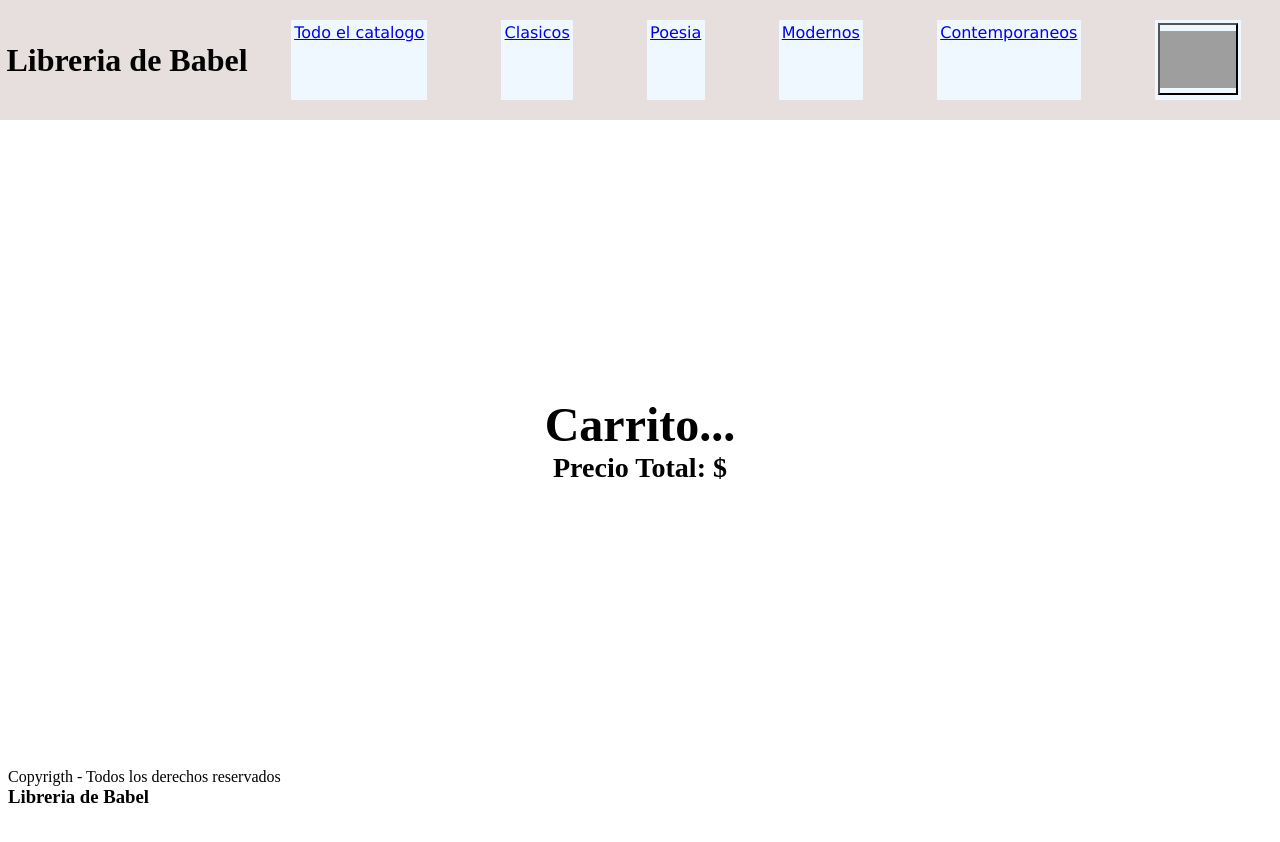
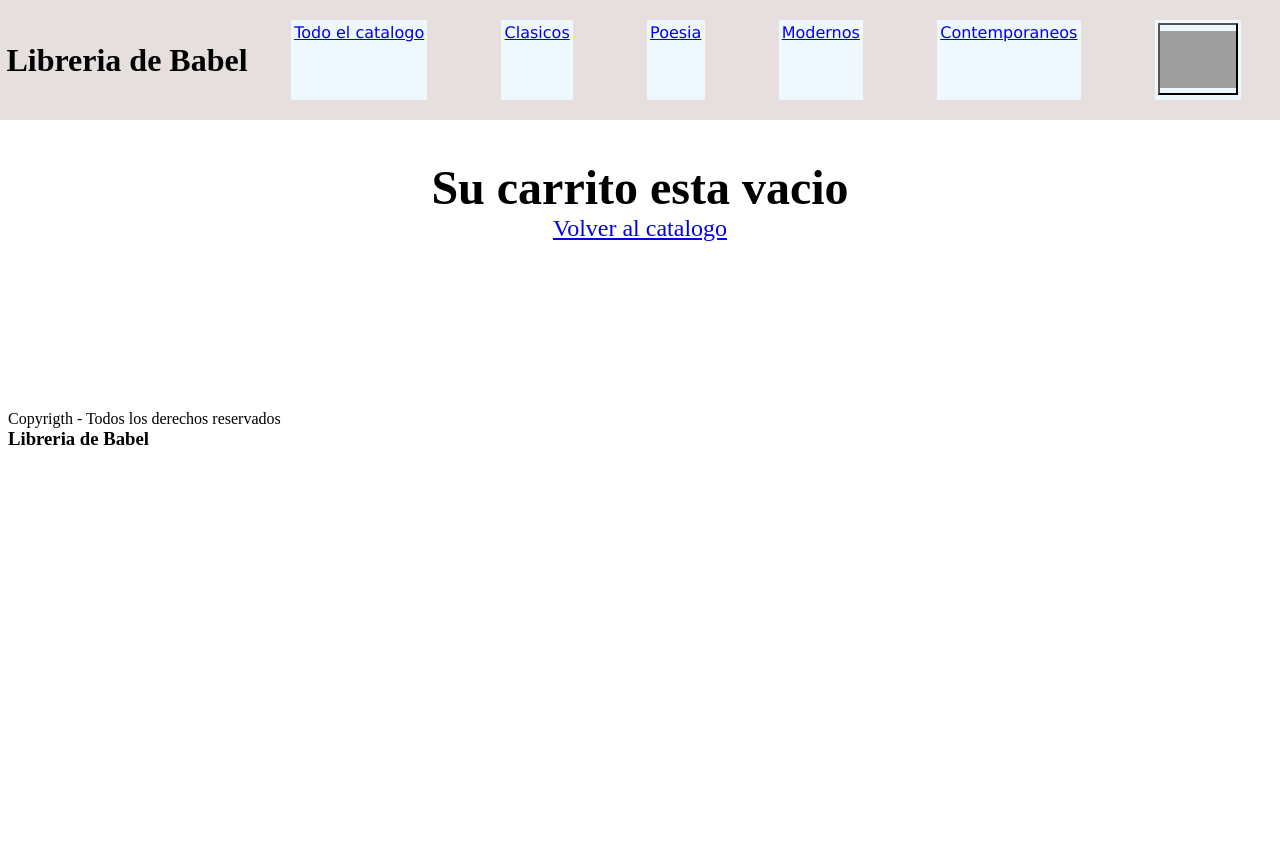
Before and after one commit to bswalter8/ecommerce-balaszczuk, a React (Create React App) app: page /cart in a window 1280 px wide. Shown: the top 842 px of the page. Built offline with nearby package versions, Linux system fonts and the light colour scheme; grey boxes are pictures that could not be loaded.

Commit message:
entrega carrito

```diff
--- a/src/components/Cart.js
+++ b/src/components/Cart.js
@@ -1,30 +1,61 @@
 import { contexto } from "./CartContext";
-import { useContext } from "react";
-import styled from 'styled-components'
+import { useContext, useState, useEffect } from "react";
+import { Link } from 'react-router-dom'
+import CartItem from "./CartItem";
+import styled from "styled-components";
 
 const Carrito_css = styled.main`
   width: 100vw;
-    height: 80vh;
-
-    margin-top: 15vh;
+  margin-top: 20vh;
+  margin-bottom: 20vh;
   display: flex;
   flex-direction: column;
   justify-content: center;
   align-items: center;
   font-size: 1.5rem;
-`
+  list-style: none;
+`;
+
+const Cart = () => {
+  const {carrito, removeItemCart, clearCart, setCant } =  useContext(contexto);
+  const [sumaTotal, setSumaTotal] = useState(0);
+
+  const deleteClick = (libro) => {
+    removeItemCart(libro);
+  };
 
 
-const Cart = () => {
+  const precioTotal = () =>{
+    let total = 0;
+    const carrito_provisorio = carrito.slice(0);
+    carrito_provisorio.forEach(e => {
+         total += e.precio * e.cantidad;
+    });
+    setSumaTotal( total)
+  }
 
-    const {cantidad_total, precio_total, carrito} = useContext(contexto)
+  useEffect(()=>{
+        precioTotal()
+  })
+
 
   return (
     <Carrito_css>
+      {sumaTotal == 0 ? <><h1>Su carrito esta vacio</h1> <Link to={"/"}>Volver al catalogo</Link> </>:<>
       <h1>Carrito...</h1>
-           <h3>Precio Total: ${precio_total}</h3>
+      {carrito.map((libro, i) => {
+        return (
+          <li key={libro.id}>
+            <CartItem libro={libro} deleteClick ={deleteClick} setCant={setCant} />
+          </li>
+        );
+      })}
+      <h3>Precio Total: ${sumaTotal}</h3>
+       <button onClick={clearCart}> Eliminar todo el Carrito</button></> }
+
+
     </Carrito_css>
-  )
-}
+  );
+};
 
-export default Cart
+export default Cart;
--- a/src/components/CartContext.js
+++ b/src/components/CartContext.js
@@ -5,16 +5,20 @@ const { Provider } = contexto;
 
 const CartContext = ({ defaultValue = [], children }) => {
   const [carrito, setCarrito] = useState(defaultValue);
+  const [numCart, setNumCart] = useState(0);
+
 
   const addItemCart = (libro, cant) => {
-    const carrito_provisorio = carrito;
+    const carrito_provisorio = carrito.slice(0);
     if (isInCart(libro.id)) {
       carrito_provisorio.forEach((e) => {
         if (e.id == libro.id) {
           e.cantidad += cant;
           e.valor_total += libro.precio * cant;
           setCarrito(carrito_provisorio);
+          setNumCart(numCart + cant)
           console.log(carrito);
+          console.log('numCart:  ' + numCart);
           return;
         }
       });
@@ -27,18 +31,41 @@ const CartContext = ({ defaultValue = [], children }) => {
 
       carrito_provisorio.push(nuevo_libro);
       setCarrito(carrito_provisorio);
+      setNumCart(numCart + cant)
       console.log(carrito);
+      console.log('numCart:  ' + numCart);
     }
   };
 
-  const removeItemCart = (id) => {
-    const carrito_provisorio = carrito.filter(e => e.id != id);
+  const removeItemCart = (libro) => {
+    const carrito_provisorio = carrito.filter(e => {
+      if (e.id != libro.id){
+        return true
+      } else {
+        setNumCart(numCart - libro.cantidad)
+        return false
+      }
+    });
+
     setCarrito(carrito_provisorio);
+
   }
 
   const clearCart = () =>{
       setCarrito([]);
+      setNumCart(0);
   }
+
+  const setCant = (libro, cantidad) =>{
+    const carritoProvisorio = carrito.slice(0);
+    carritoProvisorio.forEach( e => {
+      if (e.id == libro.id){
+        e.cantidad < cantidad?  setNumCart(numCart + (cantidad - libro.cantidad)):  setNumCart(numCart - (libro.cantidad - cantidad))
+        e.cantidad = cantidad;
+      }
+    })
+    setCarrito(carritoProvisorio);
+}
 
   const isInCart = (id) => {
     const libro_encontrado = carrito.find((e) => e.id === id);
@@ -49,7 +76,8 @@ const CartContext = ({ defaultValue = [], children }) => {
     }
   };
 
-  return <Provider value={{ addItemCart, removeItemCart, clearCart, carrito }}>
+
+  return <Provider value={{ addItemCart, removeItemCart, setCant, clearCart, carrito, numCart }}>
             {children}
         </Provider>;
 };
--- /dev/null
+++ b/src/components/CartItem.js
@@ -0,0 +1,64 @@
+import React from 'react'
+import styled from "styled-components";
+import ItemCount from './ItemCount';
+
+
+
+const Item_css = styled.div`
+
+   display : flex;
+   flex-direction: row;
+   width: 70vw;
+   height: 20vh;
+   justify-content: center;
+   align-items: center;
+   margin: 1rem;
+   background-color: #e9ebea;
+   border-radius: 2px;
+   box-shadow: 1px 1px #e7cfcf;
+   font-size: 1.1rem;
+   margin: 2rem;
+   padding: 0.8rem;
+   & img{
+    width: 70px;
+    height: 100px;
+  }
+  & p{
+      margin: 1rem;
+      width: 100px;
+      text-align: center;
+  }
+  & .elimiar{
+    width: 100px;
+  }
+
+`
+
+const CartItem = ({libro, deleteClick, setCant}) => {
+
+    const handleClick = () =>{
+       deleteClick(libro)
+     }
+
+
+
+const handleCantidad = (cantidad) =>{
+    setCant(libro, cantidad)
+    }
+
+
+  return (
+    <Item_css>
+                <img src={require(`./../img/${libro.img}`)}/>
+                <p>{libro.nombre}</p>
+                <p>{libro.autor}</p>
+                <p>Valor ${libro.precio}</p>
+                <p>Cantidad {libro.cantidad}</p>
+                <p>Subtotal ${libro.precio * libro.cantidad}</p>
+                <button className="elimiar" onClick={handleClick}> Eliminar del Carrito</button>
+                <ItemCount stock={libro.cantidad + 4} initial={libro.cantidad}   onAdd={handleCantidad} textoBoton="Modificar cantidad"/>
+    </Item_css>
+  )
+}
+
+export default CartItem
--- a/src/components/CartWidget.js
+++ b/src/components/CartWidget.js
@@ -1,5 +1,7 @@
 
 import { Link } from "react-router-dom";
+import { useContext } from "react";
+import { contexto } from "./CartContext";
 import styled from 'styled-components'
 
 
@@ -13,10 +15,12 @@ const Carrito_css = styled.button`
 `
 
 const CartWidget = () => {
-
+  const { numCart } = useContext(contexto);
   return (
     <Link to={"/cart"}>
         <Carrito_css/>
+        {numCart != 0 && <p>{numCart}</p>}
+
     </Link>
   )
 }
--- a/src/components/ItemCount.js
+++ b/src/components/ItemCount.js
@@ -19,6 +19,7 @@ const Items_css = styled.div`
     flex-direction: row;
     width: 100%;
     font-size: .9rem;
+    align-items: center;
     justify-content: space-around;
     padding-bottom: .2rem;
 
@@ -31,16 +32,16 @@ const Button_css = styled.button`
     margin-left: .2rem;
     margin-right: .2rem;
     width: max-content;
+    height: max-content;
     color: black;
     background-color: transparent;
 `
 
-const ItemCount = ({stock, initial, onAdd }) => {
+const ItemCount = ({stock, initial, onAdd, textoBoton, muestraStock }) => {
 
-    initial = parseInt(initial)
+    //initial = parseInt(initial)
     stock = parseInt(stock)
     const [contador, setContador] = useState(initial);
-
 
 
     const handleClick = (direction) =>{
@@ -61,13 +62,14 @@ const ItemCount = ({stock, initial, onAdd }) => {
 
     return (
         <Itemcount_css>
-            <p>Stock {stock}</p>
+           {muestraStock && <p>Stock {stock}</p>}
+           {/* <p>Stock {stock}</p>*/}
             <Items_css>
                <Button_css onClick={() => handleClick("+")}>+</Button_css>
                <p>Cantidad {contador}</p>
                <Button_css onClick={() => handleClick("-")}>-</Button_css>
             </Items_css>
-            <Button_css onClick={handleClick_add} >Agregar al carrito</Button_css>
+            <Button_css onClick={handleClick_add} >{textoBoton}</Button_css>
 
         </Itemcount_css>
     )
--- a/src/components/ItemDetail.js
+++ b/src/components/ItemDetail.js
@@ -47,7 +47,7 @@ const ItemDetail = ({ libro }) => {
         <img src={require(`./../img/${libro.img}`)} />
         <p>Nombre: {libro.nombre}</p>
         <p>Precio: ${libro.precio}</p>
-        <ItemCount stock="4" initial="1" onAdd={addItem} />
+        <ItemCount stock="4" initial={1} onAdd={addItem} textoBoton="Agregar al carrito" muestraStock={true}/>
       </Item_css>
     );
   } else {
```
Also changed, not shown: src/components/CartPrecioTotal.js (added, +28 -0 lines). Lines whose indentation alone changed are shown as unchanged.
